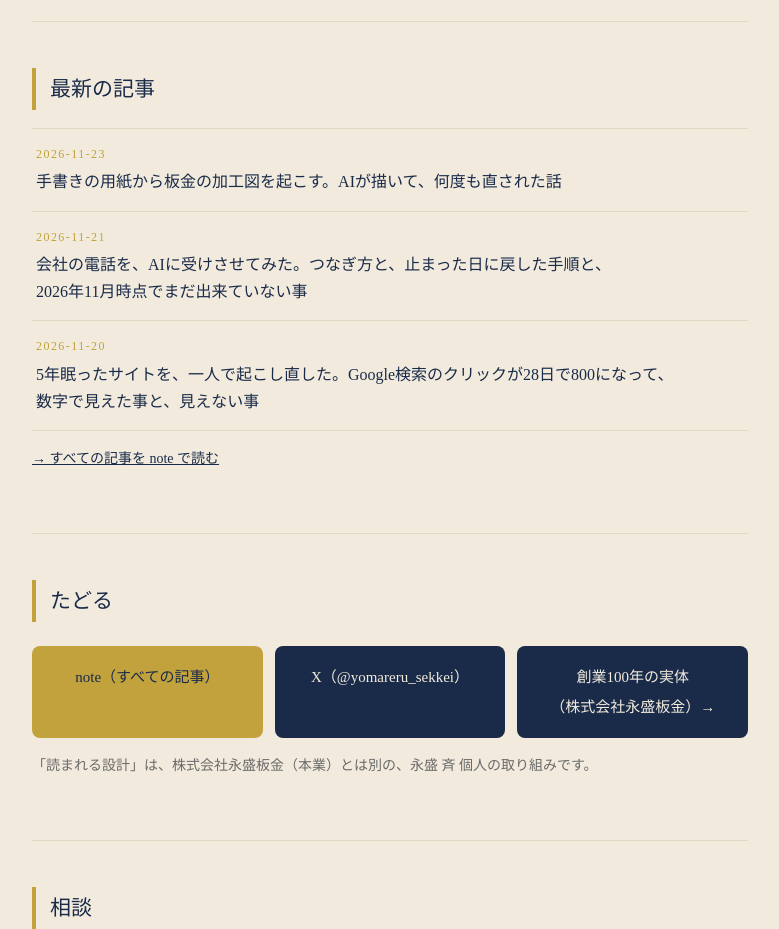
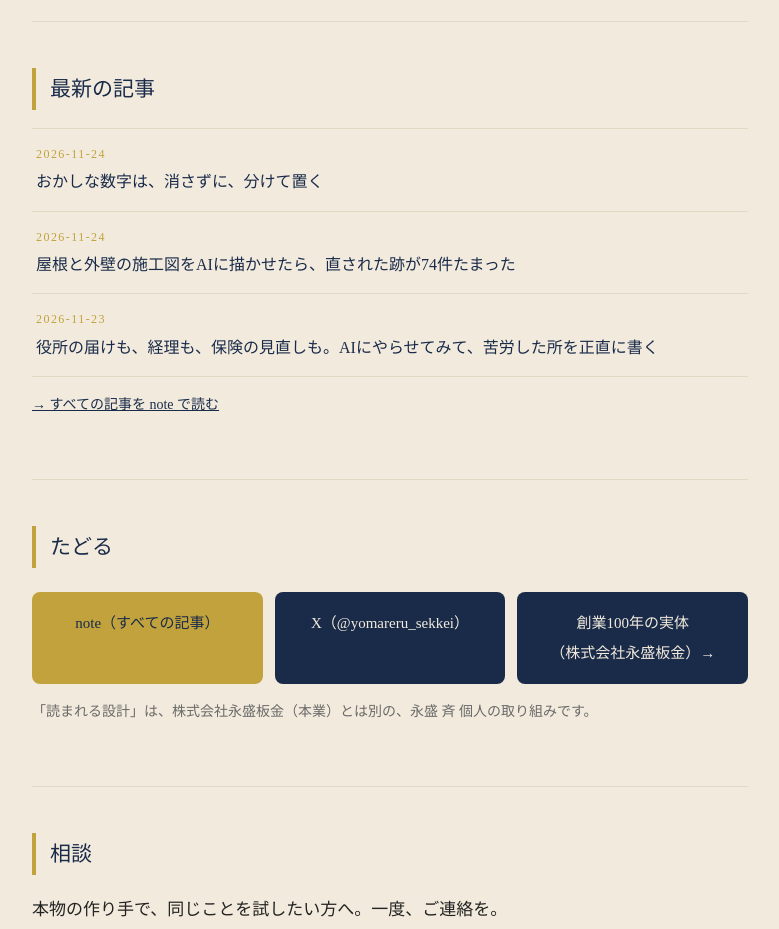
Before and after one commit to wxyz78zyxw-ai/yomareru-sekkei, a plain HTML site: page index.html in a window 1280 px wide. Shown: the part 2080-3009 px from the top of the page, without its empty margins (250-1029 px from the left). Drawn offline with Linux system fonts and the light colour scheme.

Commit message:
Sync latest note articles into site (auto: yomareru-site-latest-sync)

```diff
--- a/index.html
+++ b/index.html
@@ -103,9 +103,9 @@ footer a{color:var(--gold)}
   <h2>最新の記事</h2>
   <!-- POCKET-LATEST:START — この区画は scripts\agent-tasks\yomareru-site-latest-sync.ps1 が note 実機から自動更新する。手で編集しない。 -->
   <ul class="latest">
-    <li><a href="https://note.com/yomareru_sekkei/n/n965b8947593a"><span class="d">2026-11-23</span>手書きの用紙から板金の加工図を起こす。AIが描いて、何度も直された話</a></li>
-    <li><a href="https://note.com/yomareru_sekkei/n/n2256b9c3ab47"><span class="d">2026-11-21</span>会社の電話を、AIに受けさせてみた。つなぎ方と、止まった日に戻した手順と、2026年11月時点でまだ出来ていない事</a></li>
-    <li><a href="https://note.com/yomareru_sekkei/n/nc30d8237640f"><span class="d">2026-11-20</span>5年眠ったサイトを、一人で起こし直した。Google検索のクリックが28日で800になって、数字で見えた事と、見えない事</a></li>
+    <li><a href="https://note.com/yomareru_sekkei/n/n07198c99c9ec"><span class="d">2026-11-24</span>おかしな数字は、消さずに、分けて置く</a></li>
+    <li><a href="https://note.com/yomareru_sekkei/n/n79e4f9155710"><span class="d">2026-11-24</span>屋根と外壁の施工図をAIに描かせたら、直された跡が74件たまった</a></li>
+    <li><a href="https://note.com/yomareru_sekkei/n/ndb6c9ab43f7a"><span class="d">2026-11-23</span>役所の届けも、経理も、保険の見直しも。AIにやらせてみて、苦労した所を正直に書く</a></li>
   </ul>
   <!-- POCKET-LATEST:END -->
   <p class="note"><a href="https://note.com/yomareru_sekkei" style="color:var(--navy)">→ すべての記事を note で読む</a></p>
```
